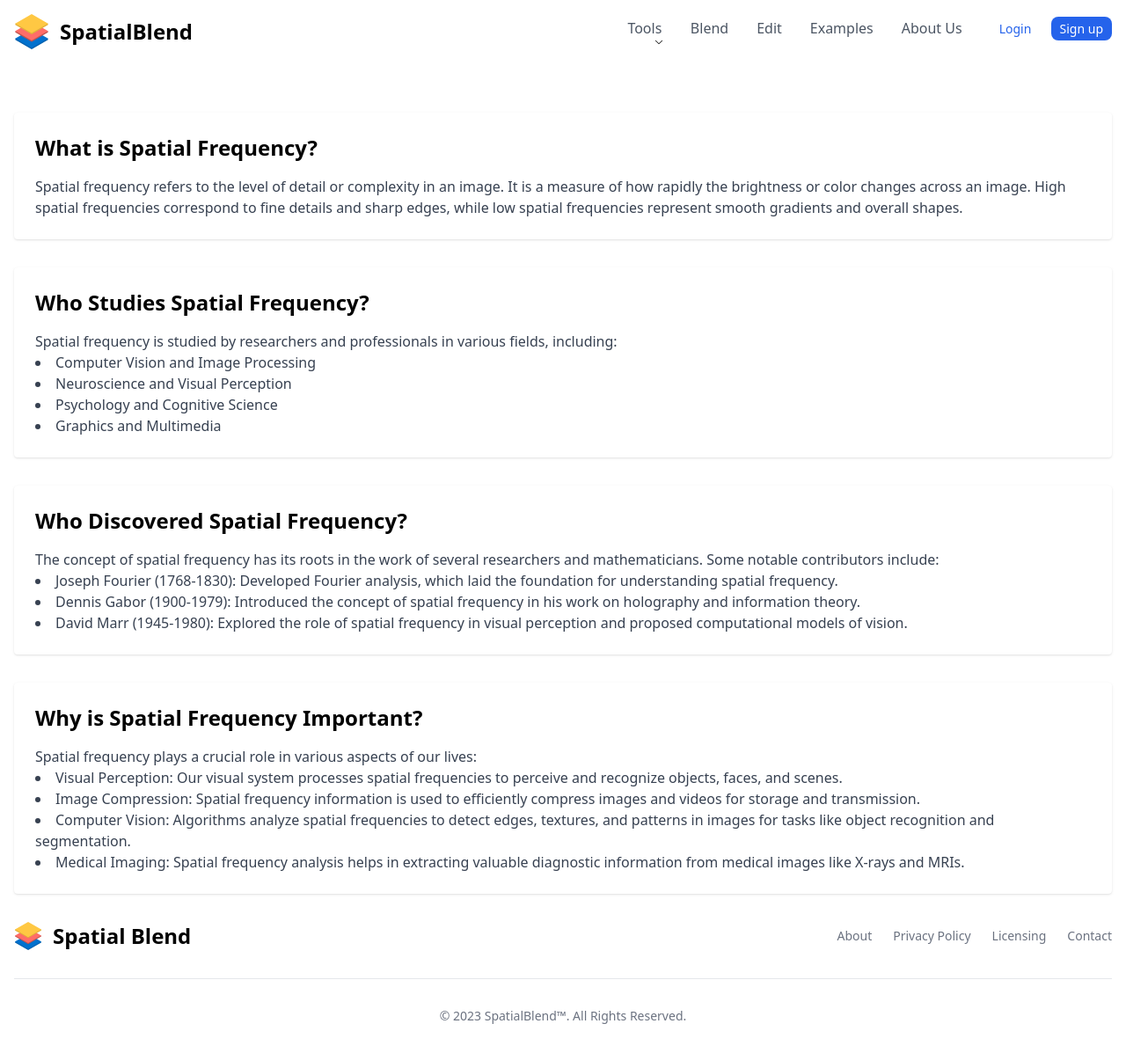
After one commit to brycemillis/SpatialBlend-T31-CS425, a Django app: template src/templates/pages/learnMore.html in a window 1280 px wide. The commit adds this page. Shown: the whole page at 88% size. Run offline with Django 4.2, Linux system fonts and the light colour scheme; the template is opened without the code that fills it, so the values that code supplies are empty; style sheets or scripts are compiled from the project's sources.

Commit message:
Updated conent and cleaned up code for app pages

```diff
--- a/src/templates/pages/aboutUs.html
+++ b/src/templates/pages/aboutUs.html
@@ -1,6 +1,10 @@
 {% extends "base/base.html" %}
 
 {% block content %}
+<head>
+    <title>About Us</title>
+</head>
+
     <!-- Container for the text, centering it horizontally -->
     <div class="text-center">
         <!-- "We are" in normal font weight -->
--- a/src/templates/pages/imageEditor.html
+++ b/src/templates/pages/imageEditor.html
@@ -1,6 +1,10 @@
 {% extends "base/base.html" %}
 
 {% block content %}
+<head>
+
+    <title>{% block head_title %}Edit{% endblock head_title %}</title>
+</head>
 
 <body>
     <div class="mb-4 text-center">
--- /dev/null
+++ b/src/templates/pages/learnMore.html
@@ -0,0 +1,56 @@
+{% extends "base/base.html" %}
+
+{% block content %}
+<title>{% block head_title %}Learn More{% endblock head_title %}</title>
+
+  <main class="container mx-auto mt-8 px-4">
+    <section class="bg-white p-6 rounded shadow">
+      <h2 class="text-2xl font-bold mb-4">What is Spatial Frequency?</h2>
+      <p class="text-gray-700">
+        Spatial frequency refers to the level of detail or complexity in an image. It is a measure of how rapidly the brightness or color changes across an image. High spatial frequencies correspond to fine details and sharp edges, while low spatial frequencies represent smooth gradients and overall shapes.
+      </p>
+    </section>
+
+    <section class="bg-white p-6 rounded shadow mt-8">
+      <h2 class="text-2xl font-bold mb-4">Who Studies Spatial Frequency?</h2>
+      <p class="text-gray-700">
+        Spatial frequency is studied by researchers and professionals in various fields, including:
+      </p>
+      <ul class="list-disc list-inside text-gray-700">
+        <li>Computer Vision and Image Processing</li>
+        <li>Neuroscience and Visual Perception</li>
+        <li>Psychology and Cognitive Science</li>
+        <li>Graphics and Multimedia</li>
+      </ul>
+    </section>
+
+    <section class="bg-white p-6 rounded shadow mt-8">
+      <h2 class="text-2xl font-bold mb-4">Who Discovered Spatial Frequency?</h2>
+      <p class="text-gray-700">
+        The concept of spatial frequency has its roots in the work of several researchers and mathematicians. Some notable contributors include:
+      </p>
+      <ul class="list-disc list-inside text-gray-700">
+        <li>Joseph Fourier (1768-1830): Developed Fourier analysis, which laid the foundation for understanding spatial frequency.</li>
+        <li>Dennis Gabor (1900-1979): Introduced the concept of spatial frequency in his work on holography and information theory.</li>
+        <li>David Marr (1945-1980): Explored the role of spatial frequency in visual perception and proposed computational models of vision.</li>
+      </ul>
+    </section>
+
+    <section class="bg-white p-6 rounded shadow mt-8">
+      <h2 class="text-2xl font-bold mb-4">Why is Spatial Frequency Important?</h2>
+      <p class="text-gray-700">
+        Spatial frequency plays a crucial role in various aspects of our lives:
+      </p>
+      <ul class="list-disc list-inside text-gray-700">
+        <li>Visual Perception: Our visual system processes spatial frequencies to perceive and recognize objects, faces, and scenes.</li>
+        <li>Image Compression: Spatial frequency information is used to efficiently compress images and videos for storage and transmission.</li>
+        <li>Computer Vision: Algorithms analyze spatial frequencies to detect edges, textures, and patterns in images for tasks like object recognition and segmentation.</li>
+        <li>Medical Imaging: Spatial frequency analysis helps in extracting valuable diagnostic information from medical images like X-rays and MRIs.</li>
+      </ul>
+    </section>
+  </main>
+
+
+</body>
+
+{% endblock %}
--- a/src/templates/pages/login.html
+++ b/src/templates/pages/login.html
@@ -1,7 +1,7 @@
 {% extends "base/base.html" %}
 
 {% block content %}
-
+<title>{% block head_title %}Login{% endblock head_title %}</title>
 <body>
     <!--Login Form-->
     <div class="min-h-screen bg-gray-50 flex flex-col justify-center py-12 px-6 pb-40">
@@ -46,7 +46,7 @@
                         </div>
 
                         <div class="text-sm leading-5">
-                            <a href="#"
+                            <a href="{% url 'reset_password'%}"
                                 class="font-medium text-blue-600 hover:text-blue-700 focus:outline-none focus:underline">
                                 Forgot your password?
                             </a>
```
Also changed, not shown: src/templates/pages/home.html (+60 -3 lines), src/templates/pages/imageCombine.html (+38 -12 lines).
